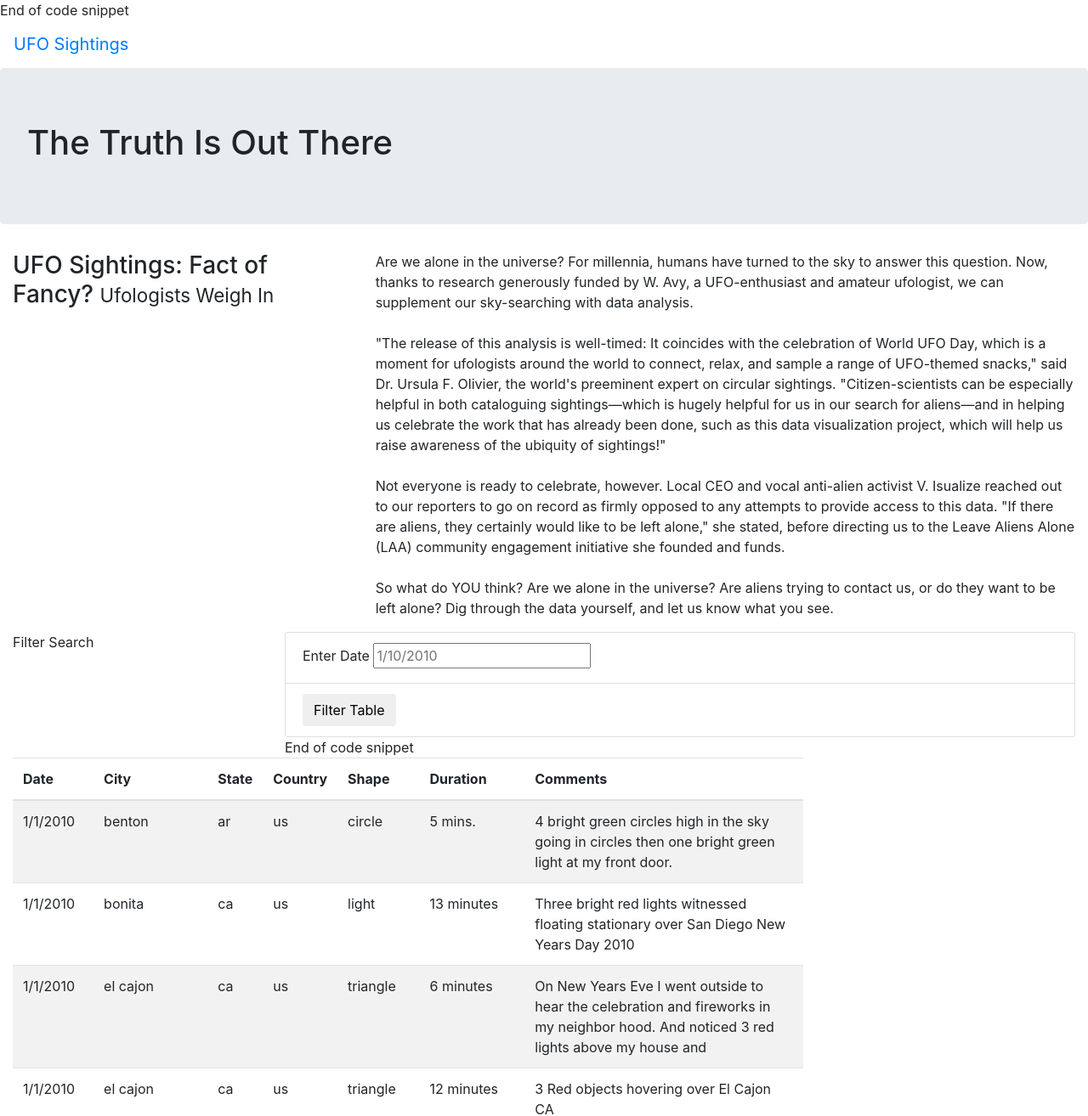
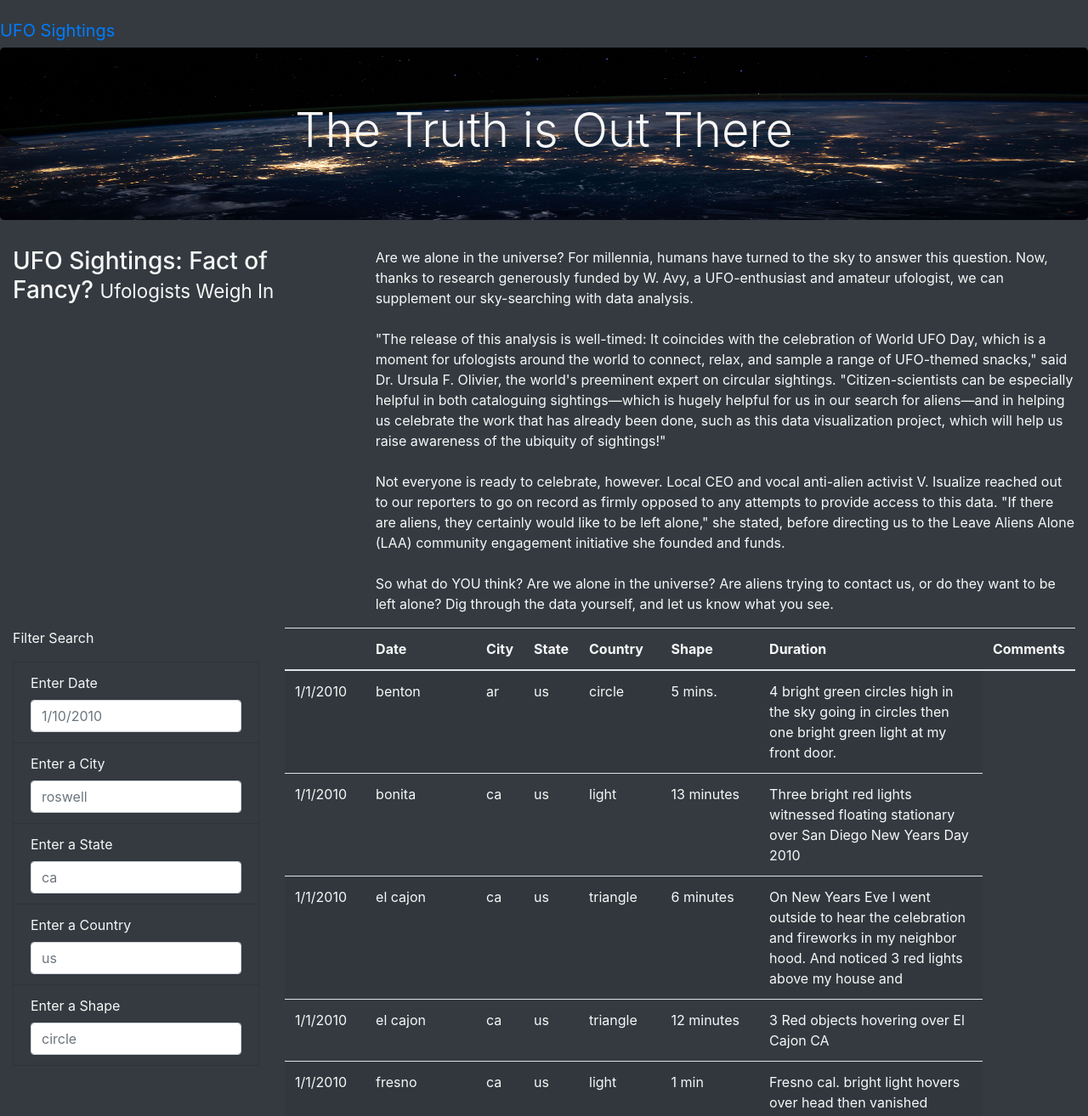
Before and after one commit to ltmurphy/UFOs, a plain HTML site: page index.html in a window 1280 px wide. Shown: the top 1314 px of the page at 85% size. Drawn offline with nearby package versions, Linux system fonts and the light colour scheme.

Commit message:
updating

```diff
--- a/index.html
+++ b/index.html
@@ -10,25 +10,28 @@
       href="https://maxcdn.bootstrapcdn.com/bootstrap/4.0.0/css/bootstrap.min.css"
       integrity="sha384-Gn5384xqQ1aoWXA+058RXPxPg6fy4IWvTNh0E263XmFcJlSAwiGgFAW/dAiS6JXm"
       crossorigin="anonymous"
-    />End of code snippet
+    />
     <link rel="stylesheet" href="static/css/style.css">
-
 </head>
-<body>
+<body class="bg-dark">
     <div class="wrapper">
-        <nav class="navbar navbar-expand-lg">
+        <!-- Navigation Bar -->
+        <nav class="navbar navb<nav class="navbar navbar-dark bg-dark navbar-expand-lg"></nav>
             <a class="navbar-brand" href="index.html">UFO Sightings</a>
-
+            <!-- <a href="index.html"><img src="static/images/ufo_image.png" alt="ufo_image_nav" width="45" height="auto"></a> -->
         </nav>
     </div>
+    <!-- Page Header -->
     <div class="jumbotron">
-        <h1>The Truth Is Out There</h1>
+        <h1 class="display-4">The Truth is Out There</h1>
     </div>
+    <!-- Article Title | Article Paragraph -->
     <div class="container-fluid">
         <div class="row">
             <div class="col-md-4">
               <h3>UFO Sightings: Fact of Fancy? <small>Ufologists Weigh In</small></h3>
             </div>
+          <!-- Article Paragraph -->
             <div class="col-md-8">
                 <p>
                     Are we alone in the universe? For millennia, humans have turned to the sky to answer this question. Now, thanks to research generously funded by W. Avy, a UFO-enthusiast and amateur ufologist, we can supplement our sky-searching with data analysis.<br><br>"The release of this analysis is well-timed: It coincides with the celebration of World UFO Day, which is a moment for ufologists around the world to connect, relax, and sample a range of UFO-themed snacks," said Dr. Ursula F. Olivier, the world's preeminent expert on circular sightings. "Citizen-scientists can be especially helpful in both cataloguing sightings—which is hugely helpful for us in our search for aliens—and in helping us celebrate the work that has already been done, such as this data visualization project, which will help us raise awareness of the ubiquity of sightings!"<br><br>Not everyone is ready to celebrate, however. Local CEO and vocal anti-alien activist V. Isualize reached out to our reporters to go on record as firmly opposed to any attempts to provide access to this data. "If there are aliens, they certainly would like to be left alone," she stated, before directing us to the Leave Aliens Alone (LAA) community engagement initiative she founded and funds.<br><br>So what do YOU think? Are we alone in the universe? Are aliens trying to contact us, or do they want to be left alone? Dig through the data yourself, and let us know what you see.
@@ -38,36 +41,58 @@
             </div>
         </div>
     </div>
+    <!-- Filter | Table -->
     <div class="container-fluid">
         <div class="row">
+          <!-- Filter -->
           <div class="col-md-3">
-            <form>
+            <form class = "bg-dark">
                 <p>Filter Search</p>
+                <ul class="list-group bg-dark">
+                    <!-- Input -->
+                    <li class="list-group-item bg-dark">
+                        <label for="date">Enter Date </label>
+                        <input type="text" class="form-control" placeholder="1/10/2010" id="datetime">
+                    </li>
+                    <!-- City -->
+                    <li class="list-group-item bg-dark">
+                        <label for="date">Enter a City</label>
+                        <input type="text" class="form-control" placeholder="roswell" id="city">
+                    </li>
+                    <!-- State -->
+                    <li class="list-group-item bg-dark">
+                        <label for="date">Enter a State</label>
+                        <input type="text" class="form-control" placeholder="ca" id="state">
+                    </li>
+                    <!-- Country -->
+                    <li class="list-group-item bg-dark">
+                        <label for="date">Enter a Country</label>
+                        <input type="text" class="form-control" placeholder="us" id="country">
+                    </li>
+                    <!-- Shape -->
+                    <li class="list-group-item bg-dark">
+                        <label for="date">Enter a Shape</label>
+                        <input type="text" class="form-control" placeholder="circle" id="shape">
+                    </li>
+                    <!-- Button -->
+                    <!-- <li class="list-group-item bg-dark text-center">
+                        <button id="filter-btn" type="button" class="btn btn-dark">Filter Table</button>
+                    </li> -->
+                </ul>
               </form>
           </div>
-          <div class="col-md-9">
-            <ul class="list-group">
-                <li class="list-group-item">
-                    <label for="date">Enter Date</label>
-                    <input type="text" placeholder="1/10/2010" id="datetime" />
-                </li>
-                <li class="list-group-item">
-                    <button id="filter-btn" type="button" class="btn btn-default">Filter Table</button>
-                </li>End of code snippet
-
-            </ul>
-          </div>
+          <!-- Table -->
           <div class="col-md-9">
             <table class="table table-striped">
                 <thead>
                   <tr>
-                    <th>Date</th>
+                    <th><th>Date</th>
                     <th>City</th>
                     <th>State</th>
                     <th>Country</th>
                     <th>Shape</th>
                     <th>Duration</th>
-                    <th>Comments</th>
+                    <th>Comments</th></th>
                   </tr>
                 </thead>
                 <tbody></tbody>
--- a/static/css/style.css
+++ b/static/css/style.css
@@ -0,0 +1,10 @@
+body {
+
+  color: #f7f7f7;
+}
+
+  .jumbotron {
+    background-image: url("../images/nasa.jpg");
+    background-size: 100% 100%;
+    text-align: center;
+  }
--- a/static/js/app.js
+++ b/static/js/app.js
@@ -1,6 +1,7 @@
-// import the data from data.js
+// from data.js
 const tableData = data;
-// Reference the HTML table using d3
+
+// get table references
 var tbody = d3.select("tbody");
 
 function buildTable(data) {
@@ -18,34 +19,58 @@ function buildTable(data) {
     Object.values(dataRow).forEach((val) => {
       let cell = row.append("td");
       cell.text(val);
-        }
-      );
+    });
   });
 }
 
+// 1. Create a variable to keep track of all the filters as an object.
+var filters = {};
 
-// filters
-function handleClick() {
-  // Grab the datetime value from the filter
-  let date = d3.select("#datetime").property("value");
+// 3. Use this function to update the filters.
+function updateFilters() {
+
+    // 4a. Save the element that was changed as a variable.
+    let element = d3.select(this);
+    // 4b. Save the value that was changed as a variable.
+    let elementValue = element.property("value");
+    // 4c. Save the id of the filter that was changed as a variable.
+    let elementId = element.attr("id");
+
+    // 5. If a filter value was entered then add that filterId and value
+    // to the filters list. Otherwise, clear that filter from the filters object.
+    if (elementValue) {
+      filters[elementId] = elementValue;
+    }
+    else {
+      delete filters[elementId];
+    }
+    // Display the filters list on the console.
+    console.log(filters);
+
+    // 6. Call function to apply all filters and rebuild the table
+    filterTable();
+
+}
+
+  // 7. Use this function to filter the table when data is entered.
+  function filterTable() {
+
+    // 8. Set the filtered data to the tableData.
     let filteredData = tableData;
 
-   // Check to see if a date was entered and filter the
-  // data using that date.
-  if (date) {
-    // Apply `filter` to the table data to only keep the
-    // rows where the `datetime` value matches the filter value
-    filteredData = filteredData.filter(row => row.datetime === date);
-  }
+    // 9. Loop through all of the filters and keep any data that
+    // matches the filter values
+    Object.entries(filters).forEach(([key,value]) => {
+      filteredData = filteredData.filter(row => row[key] === value);
+    });
 
-   // Rebuild the table using the filtered data
-  // @NOTE: If no date was entered, then filteredData will
-  // just be the original tableData.
+    // 10. Finally, rebuild the table using the filtered data
     buildTable(filteredData);
   }
 
-// Attach an event to listen for the form button
-d3.selectAll("#filter-btn").on("click", handleClick);
+  // 2. Attach an event to listen for changes to each filter
+  d3.selectAll("input").on("change", updateFilters);
+
 
   // Build the table when the page loads
   buildTable(tableData);
```
Also changed, not shown: static/images/nasa.jpg (added), storyboard/js_storyboard.png (added), storyboard/js_storyboard2.png (added), storyboard/js_storyboard3.png (added), webpage_images/Screen Shot 2021-11-22 at 9.25.18 AM.png (added), webpage_images/Screen Shot 2021-11-22 at 9.26.49 AM.png (added), webpage_images/Screen Shot 2021-11-22 at 9.29.51 AM.png (added), 3 other files. Lines whose indentation alone changed are shown as unchanged.
